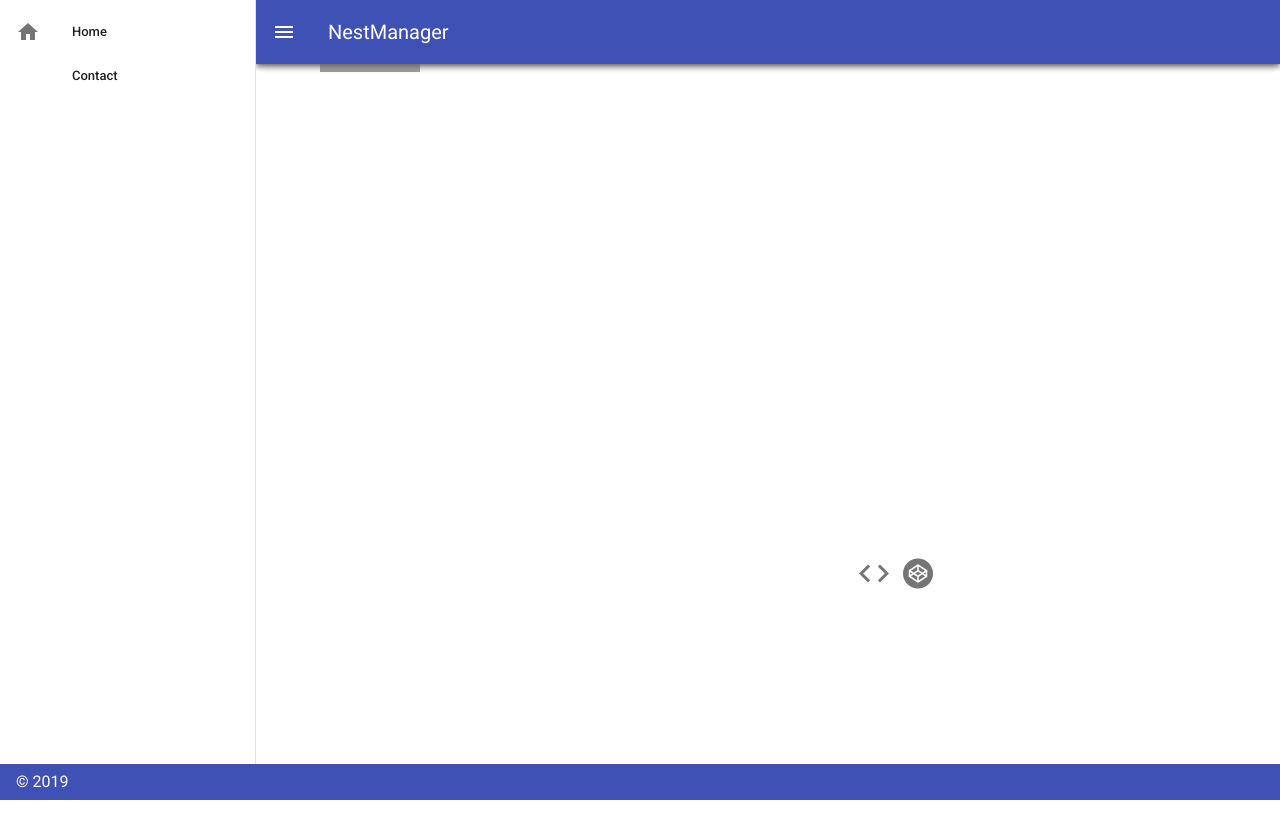
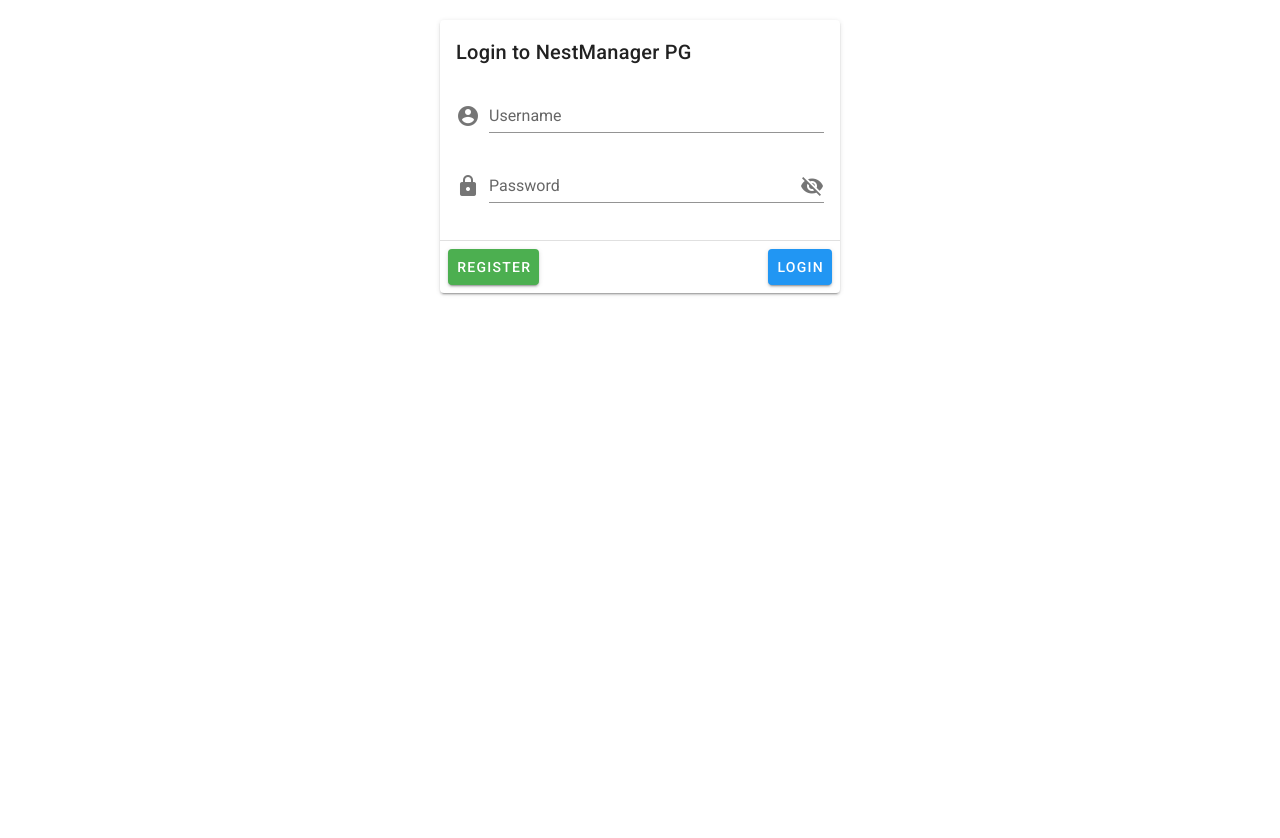
Before and after one commit to Murugaraju/NestManager-new, a Vue app: page / in a window 1280 px wide. Shown: the top 838 px of the page. After the commit the page ends 800 px from the top, so only its background shows below. Built offline with nearby package versions, Linux system fonts and the light colour scheme; grey boxes are pictures that could not be loaded.

Commit message:
added login component

```diff
--- a/src/App.vue
+++ b/src/App.vue
@@ -1,45 +1,9 @@
 <template>
   <v-app>
-    <v-app-bar
-      app
-      color="primary"
-      dark
-    >
-      <div class="d-flex align-center">
-        <v-img
-          alt="Vuetify Logo"
-          class="shrink mr-2"
-          contain
-          src="https://cdn.vuetifyjs.com/images/logos/vuetify-logo-dark.png"
-          transition="scale-transition"
-          width="40"
-        />
-
-        <v-img
-          alt="Vuetify Name"
-          class="shrink mt-1 hidden-sm-and-down"
-          contain
-          min-width="100"
-          src="https://cdn.vuetifyjs.com/images/logos/vuetify-name-dark.png"
-          width="100"
-        />
-      </div>
-
-      <v-spacer></v-spacer>
-
-      <v-btn
-        href="https://github.com/vuetifyjs/vuetify/releases/latest"
-        target="_blank"
-        text
-      >
-        <span class="mr-2">Latest Release</span>
-        <v-icon>mdi-open-in-new</v-icon>
-      </v-btn>
-    </v-app-bar>
 
     <v-content>
 
-      <Dashboard/>
+      <Login/>
 
 
 
@@ -49,14 +13,15 @@
 
 <script>
 
-import Dashboard from './components/Dashboard/Dashboard';
-
+// import Dashboard from './components/Dashboard/Dashboard';
+import Login from './components/Login/Login'
 export default {
   name: 'App',
 
   components: {
 
-    Dashboard
+    // Dashboard
+    Login
   },
 
   data: () => ({
--- /dev/null
+++ b/src/components/Login/Login.vue
@@ -0,0 +1,45 @@
+<template>
+ <v-card width='400' raised class='mx-auto mt-5'>
+    <v-card-title>Login to NestManager PG</v-card-title>
+    <v-card-text>
+        <v-form>
+            <v-text-field
+                label='Username'
+
+                prepend-icon="mdi-account-circle"
+
+            />
+            <v-text-field
+            label='Password'
+
+            prepend-icon="mdi-lock"
+            :type="showPassword?'text':'password'"
+            :append-icon="showPassword?'mdi-eye':'mdi-eye-off'"
+            @click:append="showPassword=!showPassword"
+
+
+            />
+
+        </v-form>
+    </v-card-text>
+    <v-divider></v-divider>
+    <v-card-actions>
+        <v-btn color="success">Register</v-btn>
+        <v-spacer/>
+        <v-btn color="info">Login</v-btn>
+
+
+    </v-card-actions>
+
+</v-card>
+</template>
+<script>
+export default {
+    name:'Login',
+    data:()=>{
+        return{
+            showPassword:false,
+        }
+    }
+}
+</script>
```
